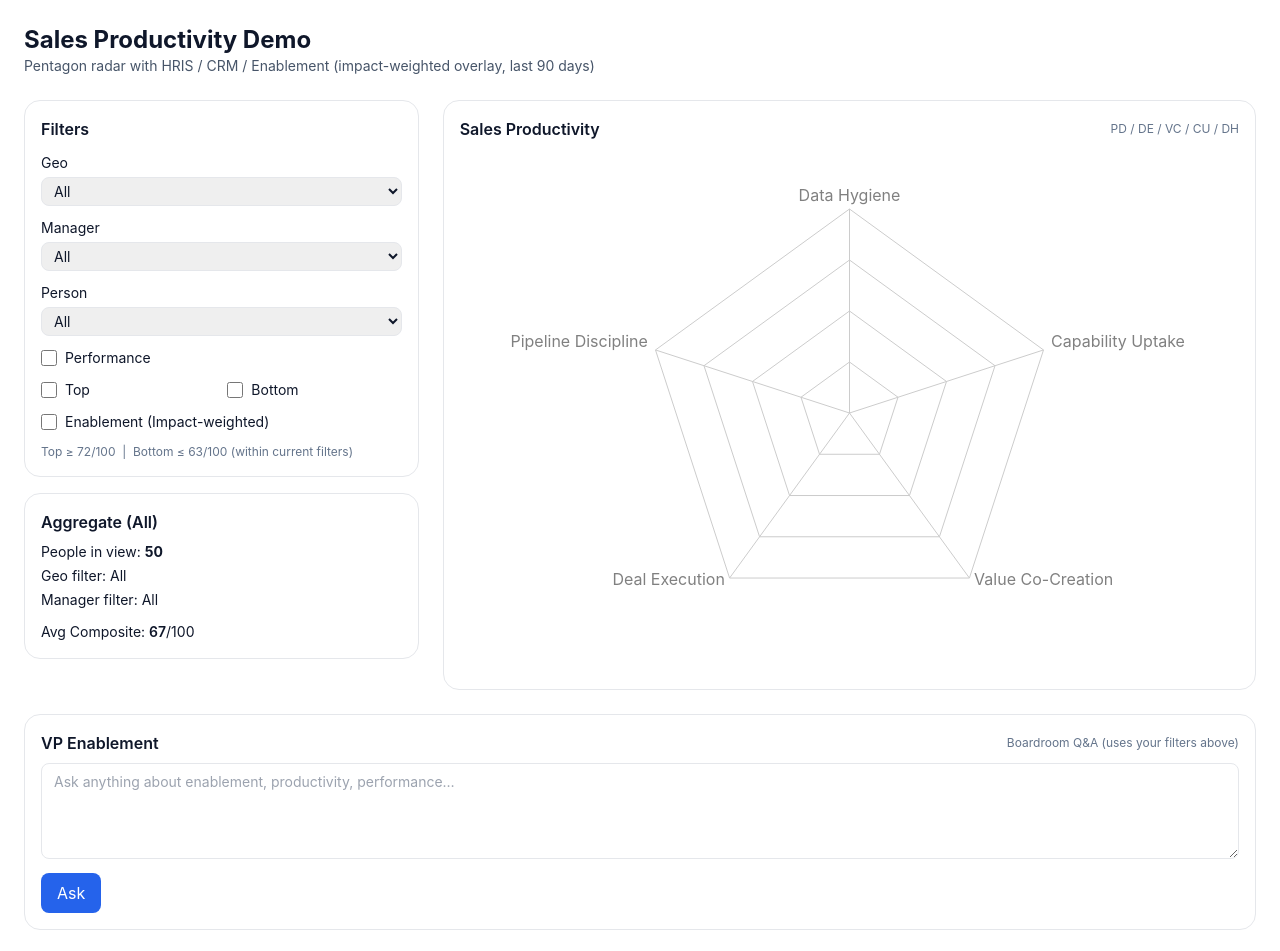
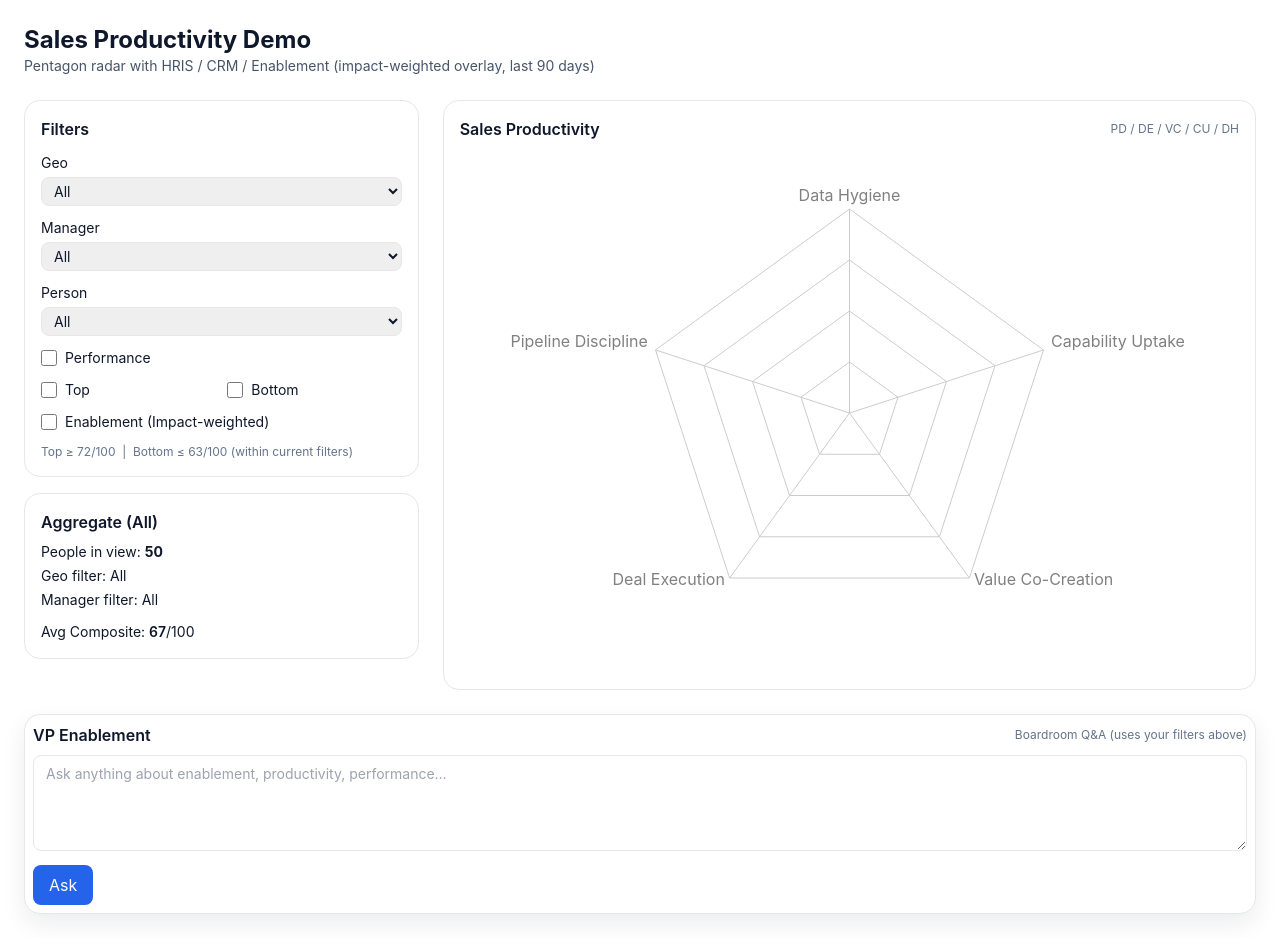
Before and after one commit to ashishvarghese242/sales-productivity-demo, a React (Vite) app: page / in a window 1280 px wide. Shown: the top 951 px of the page. Built offline with nearby package versions, Linux system fonts and the light colour scheme.

Commit message:
Update VpEnablement.jsx

```diff
--- a/src/components/VpEnablement.jsx
+++ b/src/components/VpEnablement.jsx
@@ -42,7 +42,7 @@ const VpEnablement = ({ geo, manager, personId }) => {
   }
 
   return (
-    <div className="p-4 rounded-2xl border">
+    <div className="card">
       <div className="flex items-center justify-between mb-2">
         <h2 className="font-semibold">VP Enablement</h2>
         <div className="text-xs text-slate-500">Boardroom Q&amp;A (uses your filters above)</div>
```
